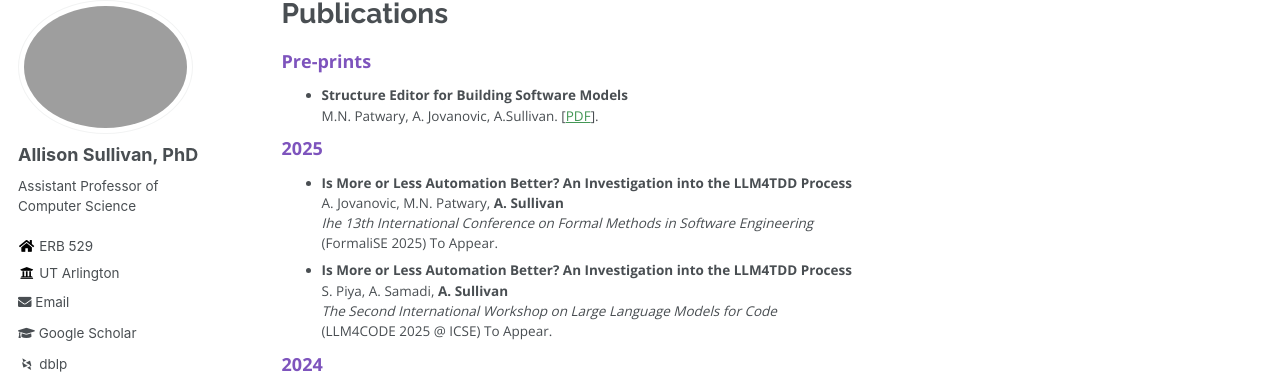
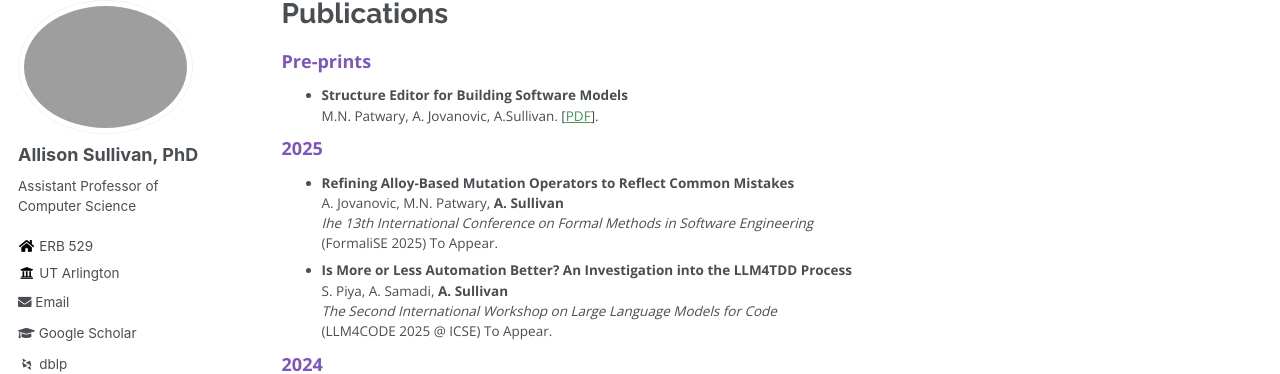
Before and after one commit to Allisonius/allisonius.github.io, a Jekyll site: the page built from _pages/publications.md, in a window 1280 px wide and 900 px high. Shown: the part 100-474 px from the top of the window. Built offline with Jekyll 4.4.1, drawn with Linux system fonts in a browser that asks for light colours; some web fonts are replaced.

Commit message:
Update publications.md

```diff
--- a/_pages/publications.md
+++ b/_pages/publications.md
@@ -11,7 +11,7 @@ M.N. Patwary, A. Jovanovic, A.Sullivan. \[[PDF](https://arxiv.org/pdf/2406.09524
 
 ### 2025
 
-* **Is More or Less Automation Better? An Investigation into the LLM4TDD Process**
+* **Refining Alloy-Based Mutation Operators to Reflect Common Mistakes**
 A. Jovanovic, M.N. Patwary, **A. Sullivan**
 _Ihe 13th International Conference on Formal Methods in Software Engineering_
 (FormaliSE 2025) To Appear.
```
